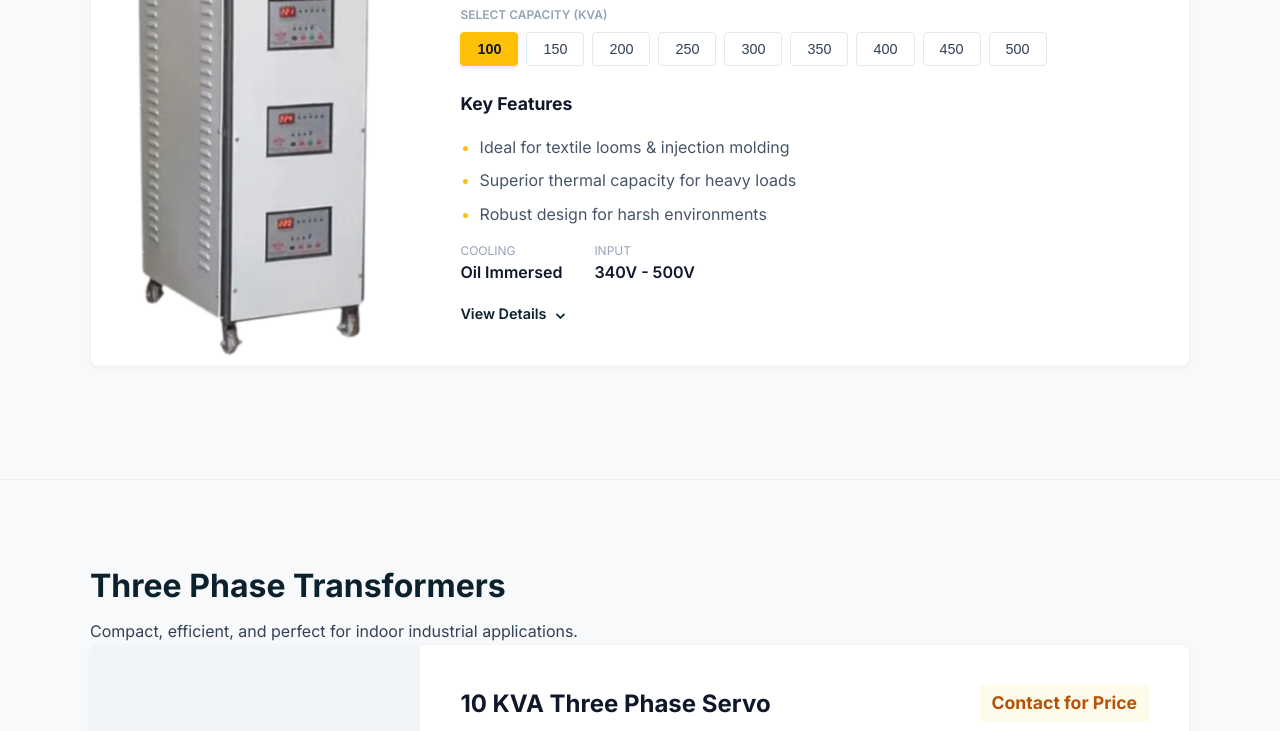
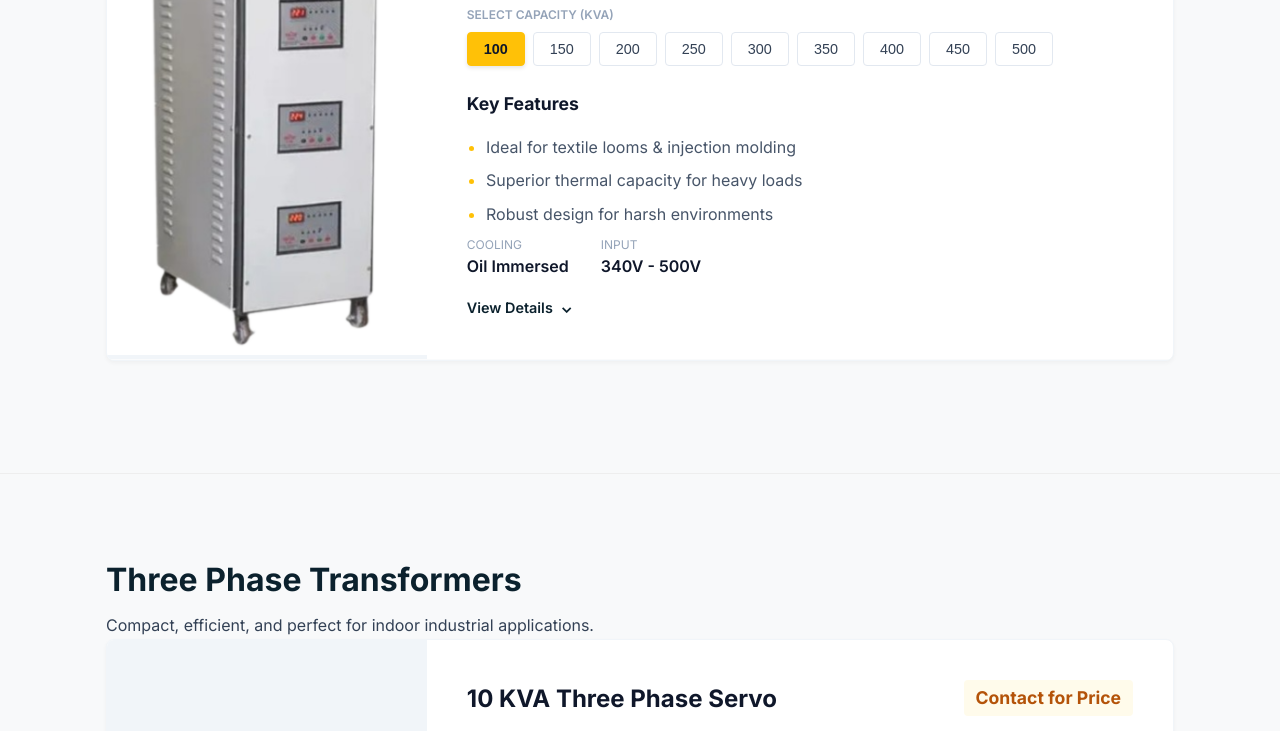
Before and after one commit to Abhishek690012/Vaishno_devi_website, a plain HTML site: page products.html in a window 1280 px wide. Shown: the part 715-1446 px from the top of the page. Drawn offline with Linux system fonts and the light colour scheme.

Commit message:
Bug fix attempt

```diff
--- a/assets/css/products.css
+++ b/assets/css/products.css
@@ -34,6 +34,7 @@ body {
     background-color: var(--bg-body);
     color: var(--text-main);
     line-height: 1.6;
+    overflow-x: hidden;
 }
 
 h1, h2, h3, h4 { color: var(--text-heading); font-weight: 700; }
@@ -45,6 +46,9 @@ img { max-width: 100%; display: block; }
     width: 90%;
     max-width: var(--container-width);
     margin: 0 auto;
+    padding-left: 1rem;
+    padding-right: 1rem;
+    box-sizing: border-box;
 }
 
 /* --- 2. MAIN NAVBAR (Fixed) --- */
```
